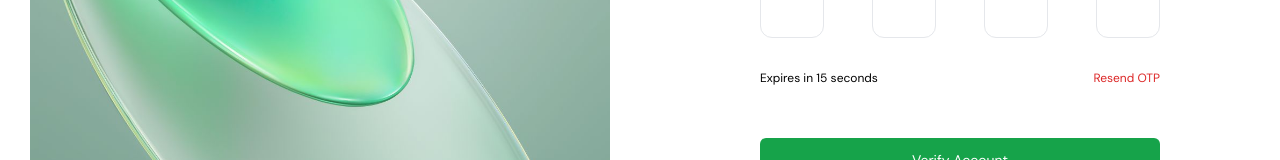
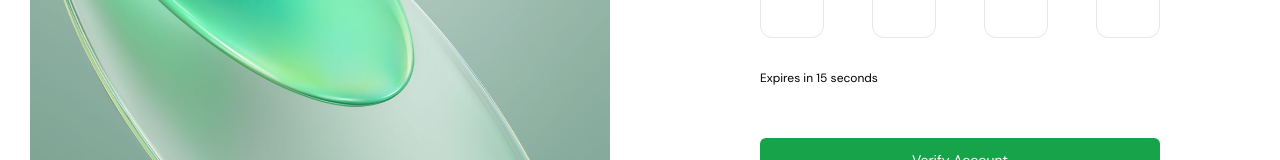
Before and after one commit to thomasjithin6667/CircleUp-frontend, a React (Vite) app: page /otp in a window 1280 px wide. Shown: the part 360-520 px from the top of the page. Built offline with nearby package versions, Linux system fonts and the light colour scheme.

Commit message:
added otp timer

```diff
--- a/src/pages/user/otpPage/OtpPage.tsx
+++ b/src/pages/user/otpPage/OtpPage.tsx
@@ -17,7 +17,7 @@ function OtpPage() {
   const otp4Ref = useRef<HTMLInputElement>(null);
 
   const [timer, setTimer] = useState<number>(20);
-  const [resendDisabled, setResendDisabled] = useState<boolean>(false);
+  const [resendDisabled, setResend] = useState<boolean>(false);
 
   useEffect(() => {
     const countdownInterval = setInterval(() => {
@@ -25,7 +25,7 @@ function OtpPage() {
         setTimer(timer - 1);
       } else {
         clearInterval(countdownInterval);
-        setResendDisabled(false);
+        setResend(true);
         toast.error("Time expired please resend otp")
       }
     }, 1000);
@@ -34,7 +34,7 @@ function OtpPage() {
   }, [timer]);
 
   const startResendTimer = () => {
-    setResendDisabled(true);
+    setResend(false);
     setTimer(20);
   };
 
@@ -70,12 +70,19 @@ function OtpPage() {
 
   const handleSubmit = (e: React.FormEvent<HTMLFormElement>) => {
     e.preventDefault();
+    if (timer === 0) {
+      setResend(false);
+      toast.info("OTP has expired Please resent")
+      return;
+    }
 
-    const otp:string = otp1 + otp2 + otp3 + otp4;
+    const otp:string = otp1 + otp2 + otp3 + otp4||'';
+    if(otp.trim().length!==4){
+      toast.error("Enter a Valid OTP")
+      return
+    }
+
     const payload={ otp }
-
-
-
     postOTP(payload).then((response:any) => {
       const data = response.data
       if(response.status === 200) {
@@ -158,14 +165,14 @@ function OtpPage() {
 
               <p className='text-xs text-grey-600'>Expires in {timer} seconds</p>
               </div>
+           {resendDisabled? <button
+          onClick={handleResendClick}
 
-              <button
-          onClick={handleResendClick}
-          disabled={resendDisabled}
           className='text-xs text-red-600 hover:underline focus:outline-none'
         >
           Resend OTP
-        </button>
+        </button>:""}
+
           </div>
             <div>
               <button type="submit" className="w-full text-sm bg-green-600 text-white p-3 mt-5 rounded-md hover:bg-gray-800 focus:outline-none focus:bg-black focus:outline-none focus:ring-2 focus:ring-offset-2 focus:ring-gray-900 transition-colors duration-300">Verify Account</button>
```
